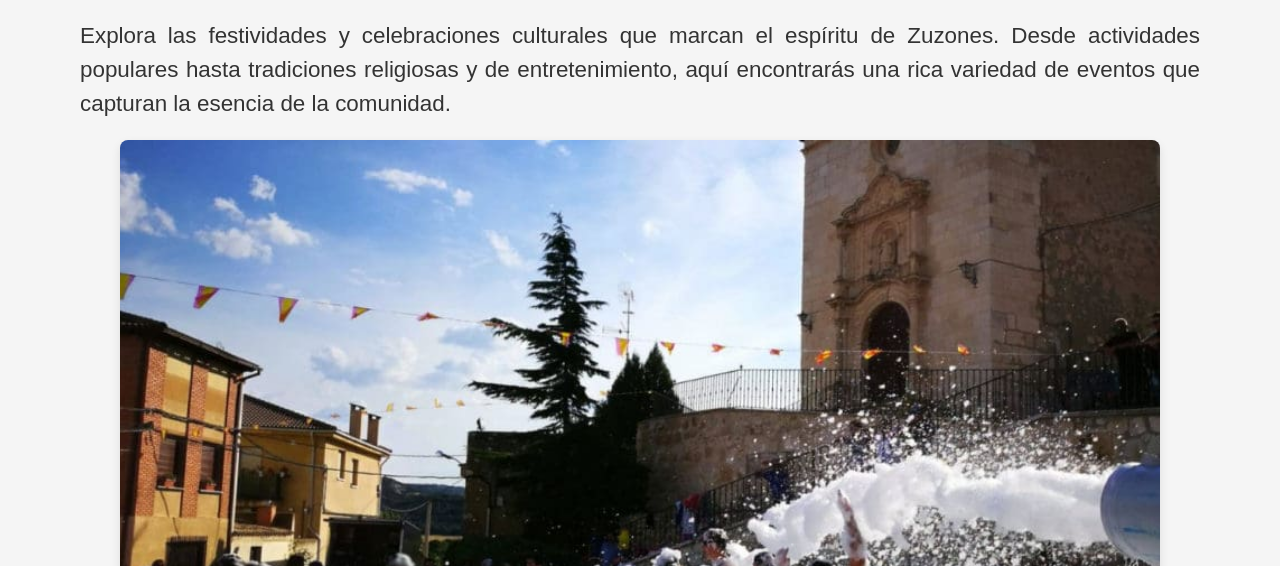
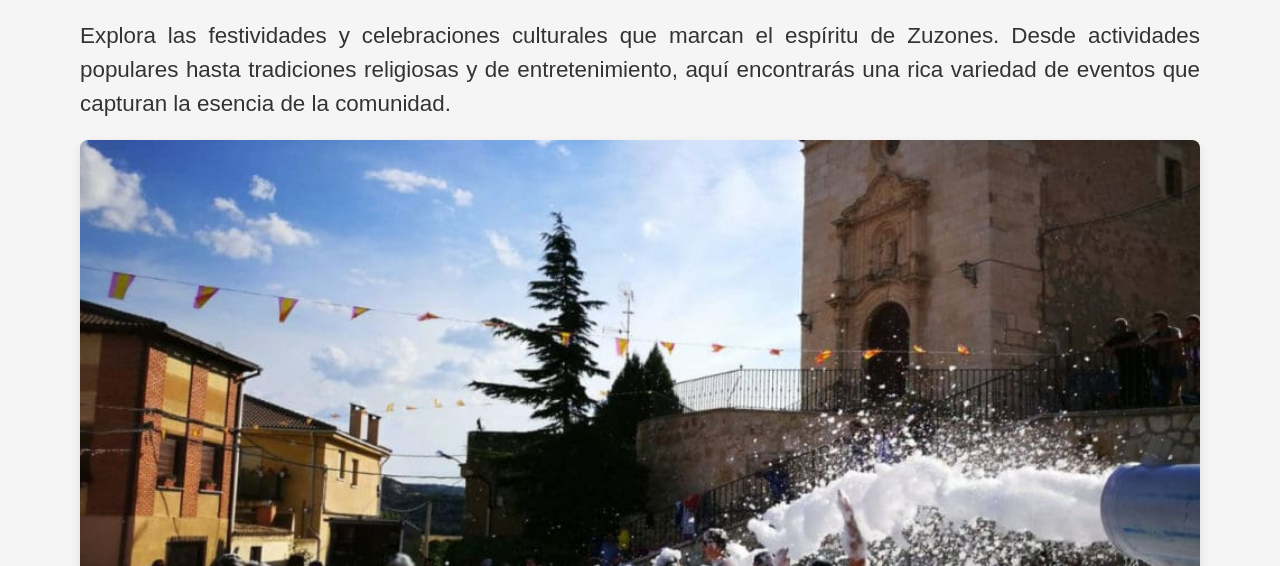
Before and after one commit to gitozuzo/PEC1_HERRAMIENTAS, a website built with Parcel: page src/detalle.html in a window 1280 px wide. Shown: the part 234-800 px from the top of the page. Built offline with nearby package versions, Linux system fonts and the light colour scheme.

Commit message:
Se sube una nueva versión

```diff
--- a/src/css/styles.scss
+++ b/src/css/styles.scss
@@ -330,6 +330,11 @@ footer {
     }
   }
 
+  .media-section {
+    figure {
+      padding: 0px;
+      margin: 0px;
+
       .main-image {
         width: 100%;
         object-fit: cover;
@@ -349,6 +354,8 @@ footer {
         color: var(--text-color);
         margin-top: 10px;
         font-size: 1.2rem;
+      }
+    }
   }
 
   .content-section,
```
Also changed, not shown: src/css/styles.css (deleted). Lines whose indentation alone changed are shown as unchanged.
